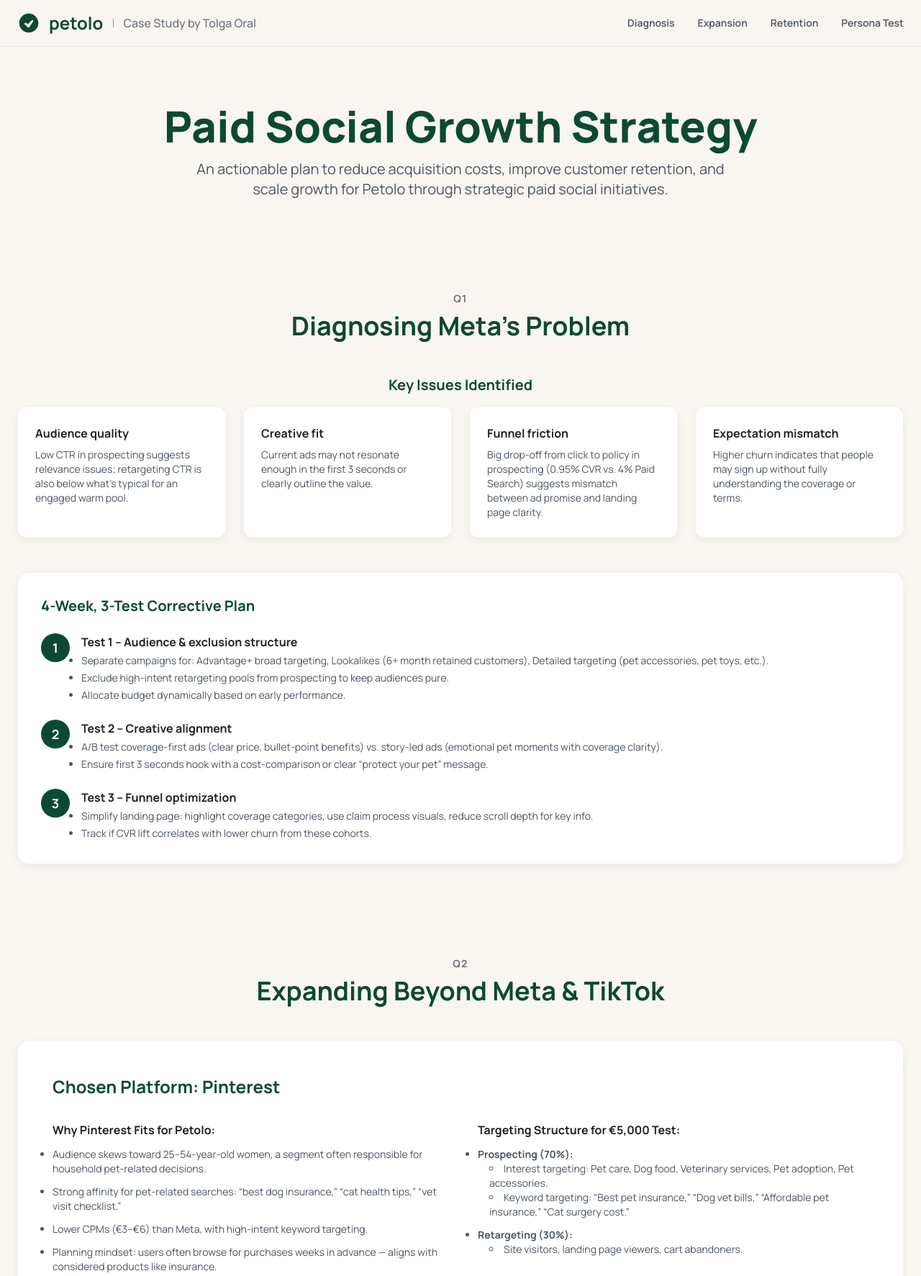
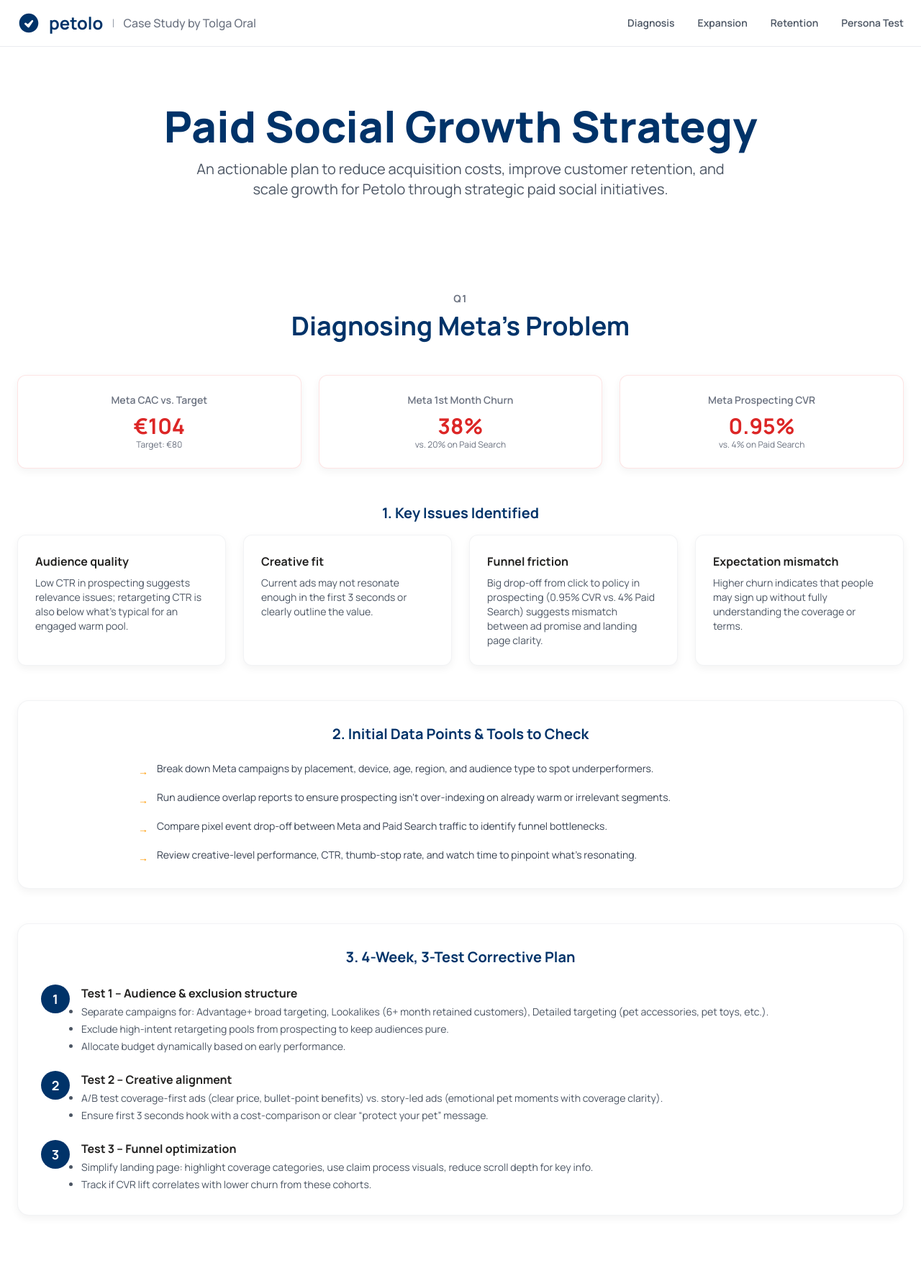
Before and after one commit to verluna/petolocasestudy, a plain HTML site: page index.html in a window 1280 px wide. Shown: the top 1773 px of the page at 72% size. Drawn offline with nearby package versions, Linux system fonts and the light colour scheme.

Commit message:
Update index.html

```diff
--- a/index.html
+++ b/index.html
@@ -12,16 +12,17 @@
         body {
             font-family: 'Manrope', sans-serif;
         }
-        /* Custom Petolo Colors */
-        .bg-petolo-beige { background-color: #F9F5F0; }
-        .bg-petolo-green { background-color: #0C4934; }
-        .text-petolo-green { color: #0C4934; }
+        /* Custom Petolo Colors from Screenshot */
+        .bg-petolo-white { background-color: #FFFFFF; }
+        .bg-petolo-blue { background-color: #003369; } /* Approximate from screenshot */
+        .text-petolo-blue { color: #003369; }
+        .bg-petolo-orange { background-color: #FF9900; } /* Approximate from screenshot */
+        .text-petolo-orange { color: #FF9900; }
+        .border-petolo-blue { border-color: #003369; }
         .text-petolo-dark { color: #232221; }
-        .border-petolo-green { border-color: #0C4934; }
-        .hover\:bg-petolo-green-dark:hover { background-color: #083324; }
         .shadow-subtle { box-shadow: 0 4px 12px rgba(0, 0, 0, 0.05); }
         .nav-link.active {
-            color: #0C4934;
+            color: #003369;
             font-weight: 700;
             position: relative;
         }
@@ -32,33 +33,40 @@
             left: 0;
             right: 0;
             height: 2px;
-            background-color: #0C4934;
+            background-color: #003369;
         }
         .tab-button.active {
-            background-color: #0C4934;
+            background-color: #FF9900;
             color: #FFFFFF;
+        }
+        .tab-button:not(.active) {
+            background-color: #f3f4f6;
+            color: #4b5563;
+        }
+        .tab-button:not(.active):hover {
+            background-color: #e5e7eb;
         }
         ul {
             list-style-position: inside;
         }
     </style>
 </head>
-<body class="bg-petolo-beige text-petolo-dark antialiased">
+<body class="bg-petolo-white text-petolo-dark antialiased">
 
     <!-- Header & Navigation -->
-    <header class="bg-petolo-beige/80 backdrop-blur-sm sticky top-0 z-50 border-b border-gray-200/80">
+    <header class="bg-white/80 backdrop-blur-sm sticky top-0 z-50 border-b border-gray-200/80">
         <div class="container mx-auto px-6 py-4 flex justify-between items-center">
             <div class="flex items-center space-x-3">
-                <svg class="h-8 w-8 text-petolo-green" viewBox="0 0 24 24" fill="currentColor" xmlns="http://www.w3.org/2000/svg"><path d="M12 2C6.48 2 2 6.48 2 12s4.48 10 10 10 10-4.48 10-10S17.52 2 12 2zm-1 14.59L7.71 13.3a1 1 0 011.41-1.41L11 13.17l3.88-3.88a1 1 0 111.41 1.41L12.41 16.59a1 1 0 01-1.41 0z"/></svg>
-                <h1 class="text-2xl font-bold text-petolo-green">petolo</h1>
+                <svg class="h-8 w-8 text-petolo-blue" viewBox="0 0 24 24" fill="currentColor" xmlns="http://www.w3.org/2000/svg"><path d="M12 2C6.48 2 2 6.48 2 12s4.48 10 10 10 10-4.48 10-10S17.52 2 12 2zm-1 14.59L7.71 13.3a1 1 0 011.41-1.41L11 13.17l3.88-3.88a1 1 0 111.41 1.41L12.41 16.59a1 1 0 01-1.41 0z"/></svg>
+                <h1 class="text-2xl font-bold text-petolo-blue">petolo</h1>
                 <span class="hidden sm:inline-block text-gray-400">|</span>
                 <p class="hidden sm:inline-block text-gray-500 font-medium">Case Study by Tolga Oral</p>
             </div>
             <nav class="hidden lg:flex items-center space-x-8 text-sm font-semibold text-gray-600">
-                <a href="#diagnosis" class="nav-link hover:text-petolo-green transition-colors">Diagnosis</a>
-                <a href="#expansion" class="nav-link hover:text-petolo-green transition-colors">Expansion</a>
-                <a href="#retention" class="nav-link hover:text-petolo-green transition-colors">Retention</a>
-                <a href="#persona" class="nav-link hover:text-petolo-green transition-colors">Persona Test</a>
+                <a href="#diagnosis" class="nav-link hover:text-petolo-blue transition-colors">Diagnosis</a>
+                <a href="#expansion" class="nav-link hover:text-petolo-blue transition-colors">Expansion</a>
+                <a href="#retention" class="nav-link hover:text-petolo-blue transition-colors">Retention</a>
+                <a href="#persona" class="nav-link hover:text-petolo-blue transition-colors">Persona Test</a>
             </nav>
         </div>
     </header>
@@ -67,7 +75,7 @@
 
         <!-- Hero Section -->
         <section class="text-center mb-20 md:mb-32">
-            <h1 class="text-4xl md:text-6xl font-extrabold text-petolo-green leading-tight">Paid Social Growth Strategy</h1>
+            <h1 class="text-4xl md:text-6xl font-extrabold text-petolo-blue leading-tight">Paid Social Growth Strategy</h1>
             <p class="mt-4 max-w-3xl mx-auto text-lg md:text-xl text-gray-600">An actionable plan to reduce acquisition costs, improve customer retention, and scale growth for Petolo through strategic paid social initiatives.</p>
         </section>
 
@@ -75,11 +83,29 @@
         <section id="diagnosis" class="mb-20 md:mb-32 scroll-mt-24">
             <div class="text-center mb-12">
                 <h2 class="text-sm font-bold uppercase tracking-widest text-gray-500">Q1</h2>
-                <h3 class="text-3xl md:text-4xl font-bold text-petolo-green mt-2">Diagnosing Meta’s Problem</h3>
+                <h3 class="text-3xl md:text-4xl font-bold text-petolo-blue mt-2">Diagnosing Meta’s Problem</h3>
+            </div>
+
+            <div class="grid grid-cols-1 md:grid-cols-3 gap-6 mb-12 text-center">
+                <div class="bg-white p-6 rounded-xl shadow-subtle border border-red-200/50">
+                    <h4 class="text-sm font-semibold text-gray-500">Meta CAC vs. Target</h4>
+                    <p class="text-3xl font-bold text-red-600 mt-2">€104</p>
+                    <p class="text-xs text-gray-500">Target: €80</p>
+                </div>
+                <div class="bg-white p-6 rounded-xl shadow-subtle border border-red-200/50">
+                    <h4 class="text-sm font-semibold text-gray-500">Meta 1st Month Churn</h4>
+                    <p class="text-3xl font-bold text-red-600 mt-2">38%</p>
+                    <p class="text-xs text-gray-500">vs. 20% on Paid Search</p>
+                </div>
+                 <div class="bg-white p-6 rounded-xl shadow-subtle border border-red-200/50">
+                    <h4 class="text-sm font-semibold text-gray-500">Meta Prospecting CVR</h4>
+                    <p class="text-3xl font-bold text-red-600 mt-2">0.95%</p>
+                    <p class="text-xs text-gray-500">vs. 4% on Paid Search</p>
+                </div>
             </div>
 
             <div class="mb-12">
-                <h4 class="text-xl font-bold text-petolo-green mb-4 text-center">Key Issues Identified</h4>
+                <h4 class="text-xl font-bold text-petolo-blue mb-4 text-center">1. Key Issues Identified</h4>
                 <div class="grid grid-cols-1 md:grid-cols-2 lg:grid-cols-4 gap-6">
                     <div class="bg-white p-6 rounded-xl shadow-subtle border border-gray-200/50">
                         <h5 class="font-bold text-petolo-dark">Audience quality</h5>
@@ -100,11 +126,35 @@
                 </div>
             </div>
 
+            <div class="mb-12">
+                <div class="bg-white p-8 rounded-2xl shadow-subtle border border-gray-200/50">
+                    <h4 class="text-xl font-bold text-petolo-blue mb-6 text-center">2. Initial Data Points & Tools to Check</h4>
+                     <ul class="space-y-4 text-sm text-gray-700 max-w-4xl mx-auto">
+                        <li class="flex items-start space-x-3">
+                            <span class="font-bold text-petolo-orange mt-1">→</span>
+                            <span>Break down Meta campaigns by placement, device, age, region, and audience type to spot underperformers.</span>
+                        </li>
+                        <li class="flex items-start space-x-3">
+                            <span class="font-bold text-petolo-orange mt-1">→</span>
+                            <span>Run audience overlap reports to ensure prospecting isn’t over-indexing on already warm or irrelevant segments.</span>
+                        </li>
+                        <li class="flex items-start space-x-3">
+                            <span class="font-bold text-petolo-orange mt-1">→</span>
+                            <span>Compare pixel event drop-off between Meta and Paid Search traffic to identify funnel bottlenecks.</span>
+                        </li>
+                        <li class="flex items-start space-x-3">
+                            <span class="font-bold text-petolo-orange mt-1">→</span>
+                            <span>Review creative-level performance, CTR, thumb-stop rate, and watch time to pinpoint what’s resonating.</span>
+                        </li>
+                    </ul>
+                </div>
+            </div>
+
             <div class="bg-white p-8 rounded-2xl shadow-subtle border border-gray-200/50">
-                <h4 class="text-xl font-bold text-petolo-green mb-6">4-Week, 3-Test Corrective Plan</h4>
+                <h4 class="text-xl font-bold text-petolo-blue mb-6 text-center">3. 4-Week, 3-Test Corrective Plan</h4>
                 <div class="space-y-6">
                     <div class="flex items-start space-x-4">
-                        <div class="flex-shrink-0 w-10 h-10 bg-petolo-green text-white rounded-full flex items-center justify-center font-bold text-lg">1</div>
+                        <div class="flex-shrink-0 w-10 h-10 bg-petolo-blue text-white rounded-full flex items-center justify-center font-bold text-lg">1</div>
                         <div>
                             <h5 class="font-bold text-petolo-dark">Test 1 – Audience & exclusion structure</h5>
                             <ul class="text-gray-600 mt-1 text-sm list-disc space-y-1">
@@ -115,7 +165,7 @@
                         </div>
                     </div>
                     <div class="flex items-start space-x-4">
-                        <div class="flex-shrink-0 w-10 h-10 bg-petolo-green text-white rounded-full flex items-center justify-center font-bold text-lg">2</div>
+                        <div class="flex-shrink-0 w-10 h-10 bg-petolo-blue text-white rounded-full flex items-center justify-center font-bold text-lg">2</div>
                         <div>
                             <h5 class="font-bold text-petolo-dark">Test 2 – Creative alignment</h5>
                             <ul class="text-gray-600 mt-1 text-sm list-disc space-y-1">
@@ -125,7 +175,7 @@
                         </div>
                     </div>
                     <div class="flex items-start space-x-4">
-                        <div class="flex-shrink-0 w-10 h-10 bg-petolo-green text-white rounded-full flex items-center justify-center font-bold text-lg">3</div>
+                        <div class="flex-shrink-0 w-10 h-10 bg-petolo-blue text-white rounded-full flex items-center justify-center font-bold text-lg">3</div>
                         <div>
                             <h5 class="font-bold text-petolo-dark">Test 3 – Funnel optimization</h5>
                             <ul class="text-gray-600 mt-1 text-sm list-disc space-y-1">
@@ -142,11 +192,11 @@
         <section id="expansion" class="mb-20 md:mb-32 scroll-mt-24">
             <div class="text-center mb-12">
                 <h2 class="text-sm font-bold uppercase tracking-widest text-gray-500">Q2</h2>
-                <h3 class="text-3xl md:text-4xl font-bold text-petolo-green mt-2">Expanding Beyond Meta & TikTok</h3>
+                <h3 class="text-3xl md:text-4xl font-bold text-petolo-blue mt-2">Expanding Beyond Meta & TikTok</h3>
             </div>
 
             <div class="bg-white rounded-2xl shadow-subtle border border-gray-200/50 overflow-hidden p-8 md:p-12">
-                <h4 class="text-2xl font-bold text-petolo-green">Chosen Platform: Pinterest</h4>
+                <h4 class="text-2xl font-bold text-petolo-blue">Chosen Platform: Pinterest</h4>
                 <div class="mt-8 grid grid-cols-1 lg:grid-cols-2 gap-12">
                     <div>
                         <h5 class="font-bold text-petolo-dark mb-3">Why Pinterest Fits for Petolo:</h5>
@@ -195,12 +245,12 @@
         <section id="retention" class="mb-20 md:mb-32 scroll-mt-24">
             <div class="text-center mb-12">
                 <h2 class="text-sm font-bold uppercase tracking-widest text-gray-500">Q3</h2>
-                <h3 class="text-3xl md:text-4xl font-bold text-petolo-green mt-2">Retention-Focused Acquisition</h3>
+                <h3 class="text-3xl md:text-4xl font-bold text-petolo-blue mt-2">Retention-Focused Acquisition</h3>
             </div>
 
             <div class="grid grid-cols-1 lg:grid-cols-3 gap-8">
                 <div class="bg-white p-8 rounded-xl shadow-subtle border border-gray-200/50">
-                    <h4 class="text-xl font-bold text-petolo-green mb-4">Audience Approach</h4>
+                    <h4 class="text-xl font-bold text-petolo-blue mb-4">Audience Approach</h4>
                     <ul class="text-gray-600 text-sm list-disc space-y-2">
                         <li>Lookalikes from customers with >6 months policy retention.</li>
                         <li>Exclude segments that joined via heavy discounts and churned quickly.</li>
@@ -208,7 +258,7 @@
                     </ul>
                 </div>
                 <div class="bg-white p-8 rounded-xl shadow-subtle border border-gray-200/50">
-                    <h4 class="text-xl font-bold text-petolo-green mb-4">Creative Adjustments</h4>
+                    <h4 class="text-xl font-bold text-petolo-blue mb-4">Creative Adjustments</h4>
                     <ul class="text-gray-600 text-sm list-disc space-y-2">
                         <li>Lead with transparent pricing and “what’s covered vs. not” comparison.</li>
                         <li>Use pet-owner testimonials focusing on claims process ease and real savings.</li>
@@ -216,7 +266,7 @@
                     </ul>
                 </div>
                 <div class="bg-white p-8 rounded-xl shadow-subtle border border-gray-200/50">
-                    <h4 class="text-xl font-bold text-petolo-green mb-4">Measurement</h4>
+                    <h4 class="text-xl font-bold text-petolo-blue mb-4">Measurement</h4>
                     <ul class="text-gray-600 text-sm list-disc space-y-2">
                         <li>Tag retention-focused campaigns in CRM for cohort analysis.</li>
                         <li>Track CAC vs. churn rate in first 90 days.</li>
@@ -230,7 +280,7 @@
         <section id="persona" class="scroll-mt-24">
             <div class="text-center mb-12">
                 <h2 class="text-sm font-bold uppercase tracking-widest text-gray-500">Q4</h2>
-                <h3 class="text-3xl md:text-4xl font-bold text-petolo-green mt-2">Multi-Pet Owner Campaign</h3>
+                <h3 class="text-3xl md:text-4xl font-bold text-petolo-blue mt-2">Multi-Pet Owner Campaign</h3>
             </div>
 
             <div class="bg-white p-8 md:p-12 rounded-2xl shadow-subtle border border-gray-200/50">
@@ -285,7 +335,7 @@
 
     <footer class="bg-white mt-20 md:mt-32">
         <div class="container mx-auto px-6 py-8 text-center text-gray-500">
-            <p class="font-bold text-petolo-green text-lg">Tolga Oral</p>
+            <p class="font-bold text-petolo-blue text-lg">Tolga Oral</p>
             <p class="text-sm mt-1">Performance Marketing Case Study</p>
         </div>
     </footer>
```
